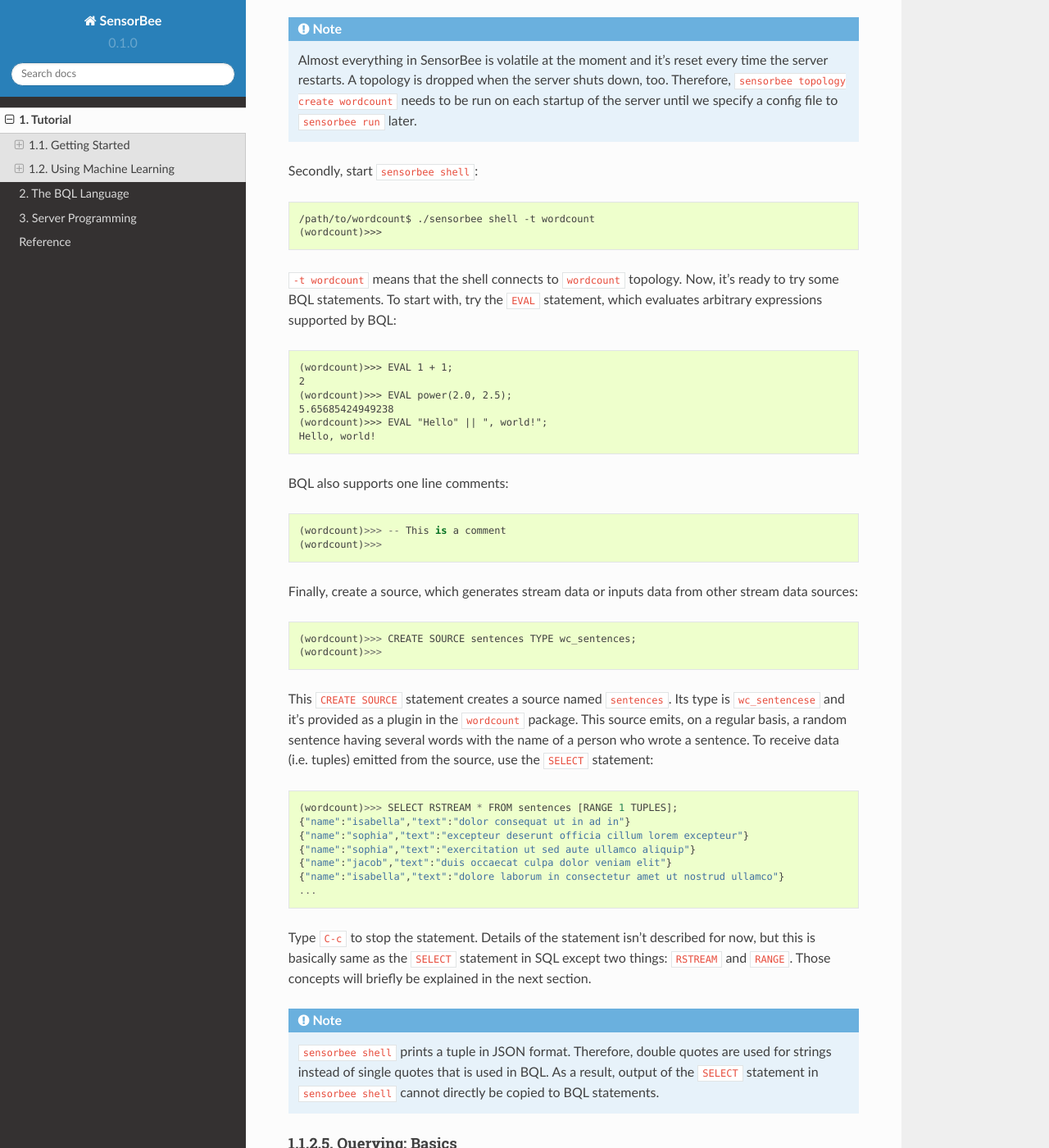
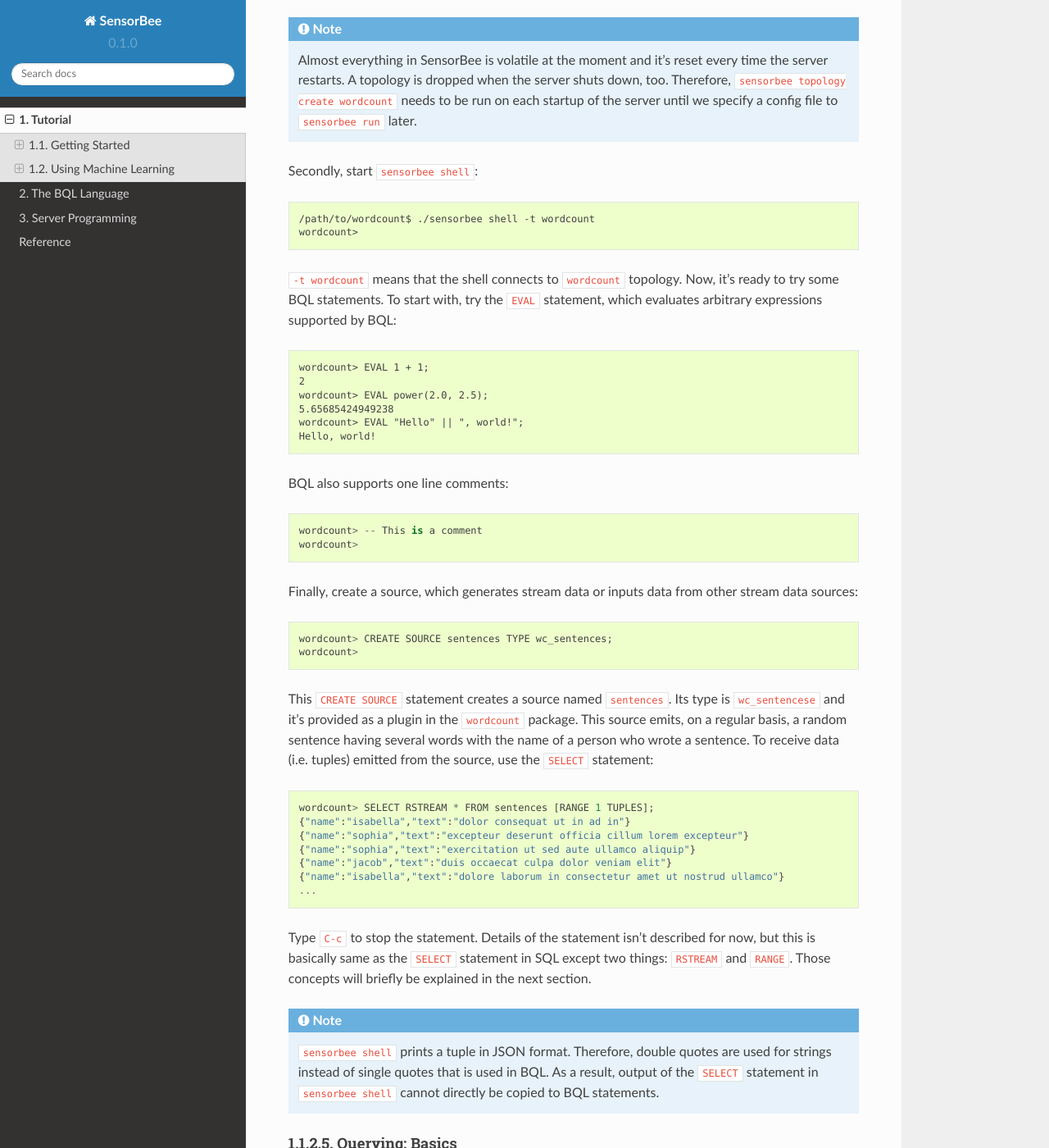
Before and after one commit to sensorbee/docs, a Sphinx documentation site: the page built from source/tutorial.rst, in a window 1280 px wide and 1400 px high, scrolled down 3534 px. Shown: the whole window at 82% size. Built offline with Sphinx 7.4.7 and the Read the Docs theme 2.0.0, drawn with Linux system fonts in a browser that asks for light colours; some of the changed text lies outside the part shown.

```diff
--- a/source/tutorial/getting_started.rst
+++ b/source/tutorial/getting_started.rst
@@ -172,29 +172,29 @@ non-zero.
 Secondly, start ``sensorbee shell``::
 
     /path/to/wordcount$ ./sensorbee shell -t wordcount
-    (wordcount)>>>
+    wordcount>
 
 ``-t wordcount`` means that the shell connects to ``wordcount`` topology. Now,
 it's ready to try some BQL statements. To start with, try the ``EVAL``
 statement, which evaluates arbitrary expressions supported by BQL::
 
-    (wordcount)>>> EVAL 1 + 1;
+    wordcount> EVAL 1 + 1;
     2
-    (wordcount)>>> EVAL power(2.0, 2.5);
+    wordcount> EVAL power(2.0, 2.5);
     5.65685424949238
-    (wordcount)>>> EVAL "Hello" || ", world!";
+    wordcount> EVAL "Hello" || ", world!";
     Hello, world!
 
 BQL also supports one line comments::
 
-    (wordcount)>>> -- This is a comment
-    (wordcount)>>>
+    wordcount> -- This is a comment
+    wordcount>
 
 Finally, create a source, which generates stream data or inputs data from other
 stream data sources::
 
-    (wordcount)>>> CREATE SOURCE sentences TYPE wc_sentences;
-    (wordcount)>>>
+    wordcount> CREATE SOURCE sentences TYPE wc_sentences;
+    wordcount>
 
 This ``CREATE SOURCE`` statement creates a source named ``sentences``. Its type
 is ``wc_sentencese`` and it's provided as a plugin in the ``wordcount`` package.
@@ -202,7 +202,7 @@ This source emits, on a regular basis, a random sentence having several words
 with the name of a person who wrote a sentence. To receive data (i.e. tuples)
 emitted from the source, use the ``SELECT`` statement::
 
-    (wordcount)>>> SELECT RSTREAM * FROM sentences [RANGE 1 TUPLES];
+    wordcount> SELECT RSTREAM * FROM sentences [RANGE 1 TUPLES];
     {"name":"isabella","text":"dolor consequat ut in ad in"}
     {"name":"sophia","text":"excepteur deserunt officia cillum lorem excepteur"}
     {"name":"sophia","text":"exercitation ut sed aute ullamco aliquip"}
@@ -330,7 +330,7 @@ Selection
 
 The ``SELECT`` statement can partially pick up some fields of input tuples::
 
-    (wordcount)>>> SELECT RSTREAM name FROM sentences [RANGE 1 TUPLES];
+    wordcount> SELECT RSTREAM name FROM sentences [RANGE 1 TUPLES];
     {"name":"isabella"}
     {"name":"isabella"}
     {"name":"jacob"}
@@ -352,7 +352,7 @@ Filtering
 The ``SELECT`` statement supports filtering with the ``WHERE`` clause as SQL
 does::
 
-    (wordcount)>>> SELECT RSTREAM * FROM sentences [RANGE 1 TUPLES] WHERE name = "sophia";
+    wordcount> SELECT RSTREAM * FROM sentences [RANGE 1 TUPLES] WHERE name = "sophia";
     {"name":"sophia","text":"anim eu occaecat do est enim do ea mollit"}
     {"name":"sophia","text":"cupidatat et mollit consectetur minim et ut deserunt"}
     {"name":"sophia","text":"elit est laborum proident deserunt eu sed consectetur"}
@@ -396,8 +396,8 @@ understand their behaviors. When the statement receives ``isabella``, ``emma``,
 ``isabella``, ``jacob``, and ``isabella`` in this order, ``RSTREAM`` reports
 results as shown below (with some comments)::
 
-    (wordcount)>>> SELECT RSTREAM name, count(*) FROM sentences [RANGE 60 SECONDS]
-    ... GROUP BY name;
+    wordcount> SELECT RSTREAM name, count(*) FROM sentences [RANGE 60 SECONDS]
+        GROUP BY name;
     -- receive "isabella"
     {"count":1,"name":"isabella"}
     -- receive "emma"
@@ -418,8 +418,8 @@ results as shown below (with some comments)::
 On the other hand, ``ISTREAM`` only emits tuples updated in the current
 resulting relation::
 
-    (wordcount)>>> SELECT ISTREAM name, count(*) FROM sentences [RANGE 60 SECONDS]
-    ... GROUP BY name;
+    wordcount> SELECT ISTREAM name, count(*) FROM sentences [RANGE 60 SECONDS]
+        GROUP BY name;
     -- receive "isabella"
     {"count":1,"name":"isabella"}
     -- receive "emma", the count of "isabella" isn't updated
@@ -475,7 +475,7 @@ tokenized. Both arguments need to be string values.
 
 ::
 
-    (wordcount)>>> SELECT RSTREAM * FROM wc_tokenizer("sentences", "text") [RANGE 1 TUPLES];
+    wordcount> SELECT RSTREAM * FROM wc_tokenizer("sentences", "text") [RANGE 1 TUPLES];
     {"name":"ethan","text":"duis"}
     {"name":"ethan","text":"lorem"}
     {"name":"ethan","text":"adipiscing"}
@@ -502,16 +502,16 @@ issuing a new query. BQL has a **stream** (a.k.a a **continuous view**), which
 just works like a view in RDBMSs. A stream can be created by the
 ``CREATE STREAM`` statement::
 
-    (wordcount)>>> CREATE STREAM words AS
-    ... SELECT RSTREAM name, text AS word
-    ... FROM wc_tokenizer("sentences", "text") [RANGE 1 TUPLES];
-    (wordcount)>>>
+    wordcount> CREATE STREAM words AS
+        SELECT RSTREAM name, text AS word
+        FROM wc_tokenizer("sentences", "text") [RANGE 1 TUPLES];
+    wordcount>
 
 This statement creates a new stream called ``words``. The stream renames
 ``text`` field to ``word``. The stream can be referred by the ``FROM`` clause
 of the ``SELECT`` statement as follows::
 
-    (wordcount)>>> SELECT RSTREAM * FROM words [RANGE 1 TUPLES];
+    wordcount> SELECT RSTREAM * FROM words [RANGE 1 TUPLES];
     {"name":"isabella","word":"pariatur"}
     {"name":"isabella","word":"adipiscing"}
     {"name":"isabella","word":"id"}
@@ -527,8 +527,8 @@ Counting Words
 
 After creating the ``words`` stream, words can be counted as follows::
 
-    (wordcount)>>> SELECT ISTREAM word, count(*) FROM words [RANGE 60 SECONDS]
-    ... GROUP BY word;
+    wordcount> SELECT ISTREAM word, count(*) FROM words [RANGE 60 SECONDS]
+        GROUP BY word;
     {"count":1,"word":"aute"}
     {"count":1,"word":"eu"}
     {"count":1,"word":"quis"}
```
Also changed, not shown: other parts of source/tutorial/getting_started.rst (+7 -7 lines).
